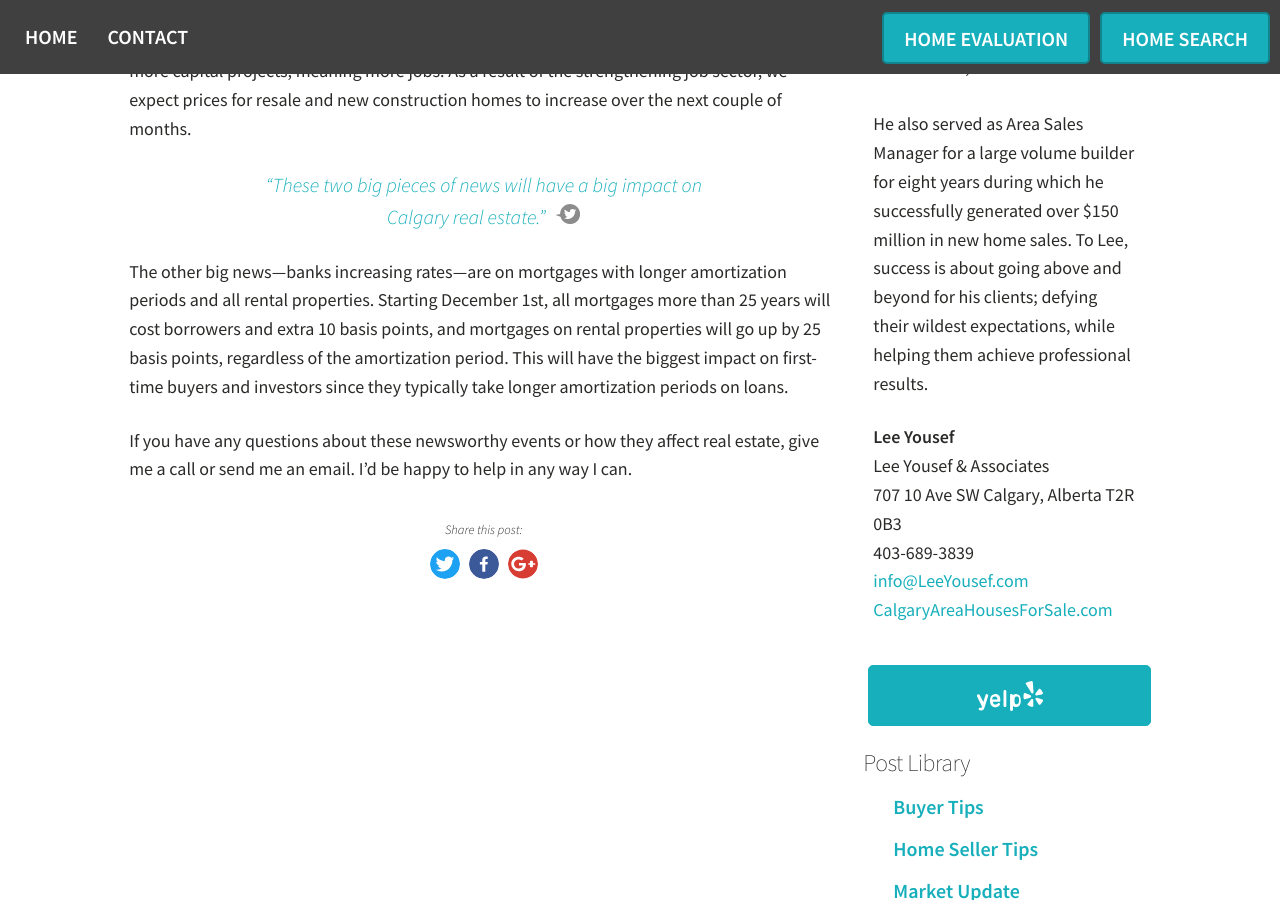
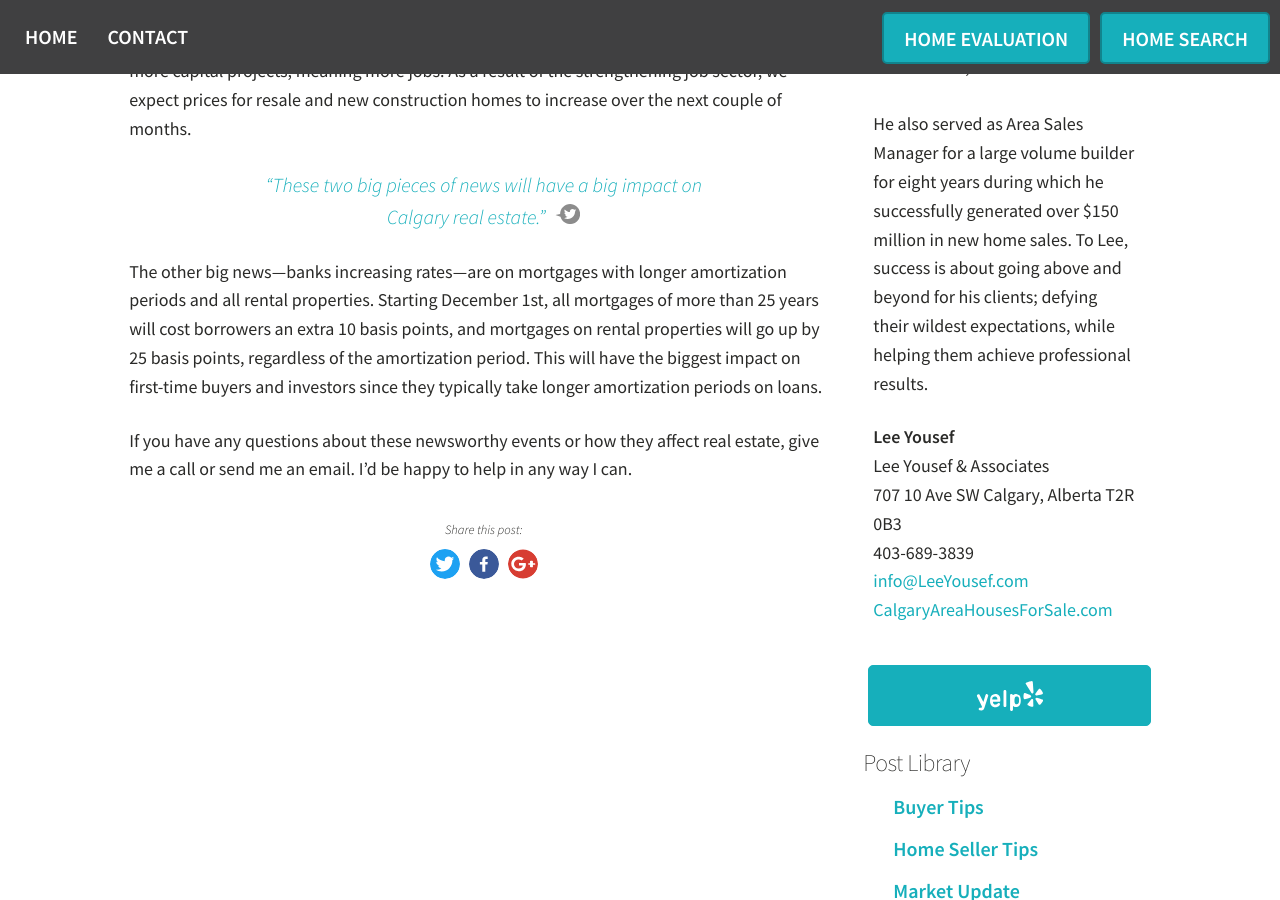
Before and after one commit to Vyral/lee-yousef-blog, a Jekyll site: the page built from _posts/2016-12-07-2-major-news-events-affecting-the-calgary-market.md, in a window 1280 px wide and 900 px high, scrolled down 1196 px. Built offline with Jekyll 4.4.1, drawn with Linux system fonts in a browser that asks for light colours; nearby versions of some CDN libraries; some of the changed text lies outside the part shown.

Commit message:
Moved '_posts/2016-12-07-two-major-news-events-affecting-the-calgary-market.md' to '_posts/2016-12-07-2-major-news-events-affecting-the-calgary-market.md' via CloudCannon

```diff
--- a/_posts/2016-12-07-two-major-news-events-affecting-the-calgary-market.md
+++ b/_posts/2016-12-07-2-major-news-events-affecting-the-calgary-market.md
@@ -24,6 +24,6 @@ The news in oil has everyone in Calgary talking, and an OPEC deal to reduce oil
 
 {% include pullquote.html %}
 
-The other big news—banks increasing rates—are on mortgages with longer amortization periods and all rental properties. Starting December 1st, all mortgages more than 25 years will cost borrowers and extra 10 basis points, and mortgages on rental properties will go up by 25 basis points, regardless of the amortization period. This will have the biggest impact on first-time buyers and investors since they typically take longer amortization periods on loans.
+The other big news—banks increasing rates—are on mortgages with longer amortization periods and all rental properties. Starting December 1st, all mortgages of more than 25 years will cost borrowers an extra 10 basis points, and mortgages on rental properties will go up by 25 basis points, regardless of the amortization period. This will have the biggest impact on first-time buyers and investors since they typically take longer amortization periods on loans.
 
 If you have any questions about these newsworthy events or how they affect real estate, give me a call or send me an email. I’d be happy to help in any way I can.
```
Also changed, not shown: other parts of _posts/2016-12-07-2-major-news-events-affecting-the-calgary-market.md (+1 -1 lines).
